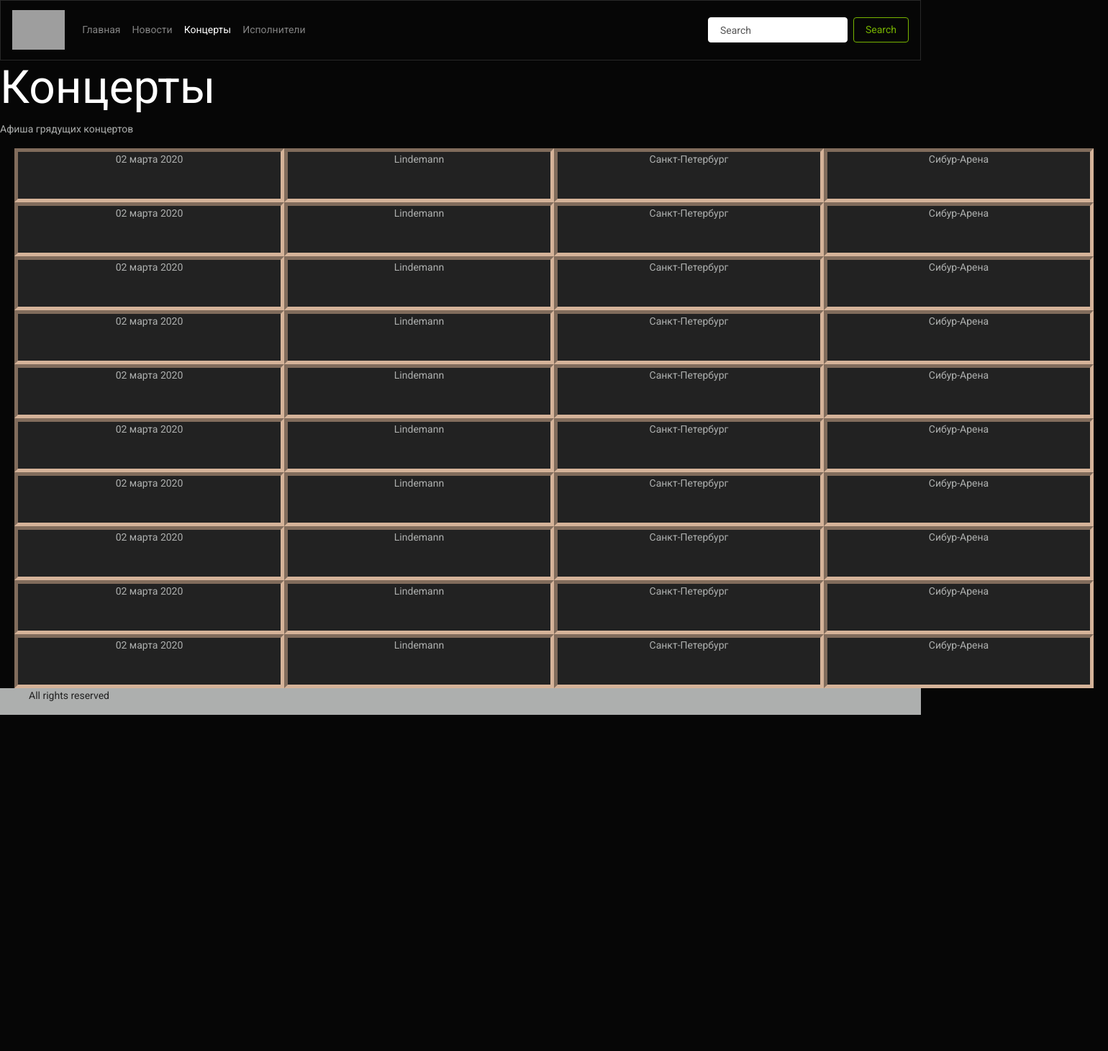
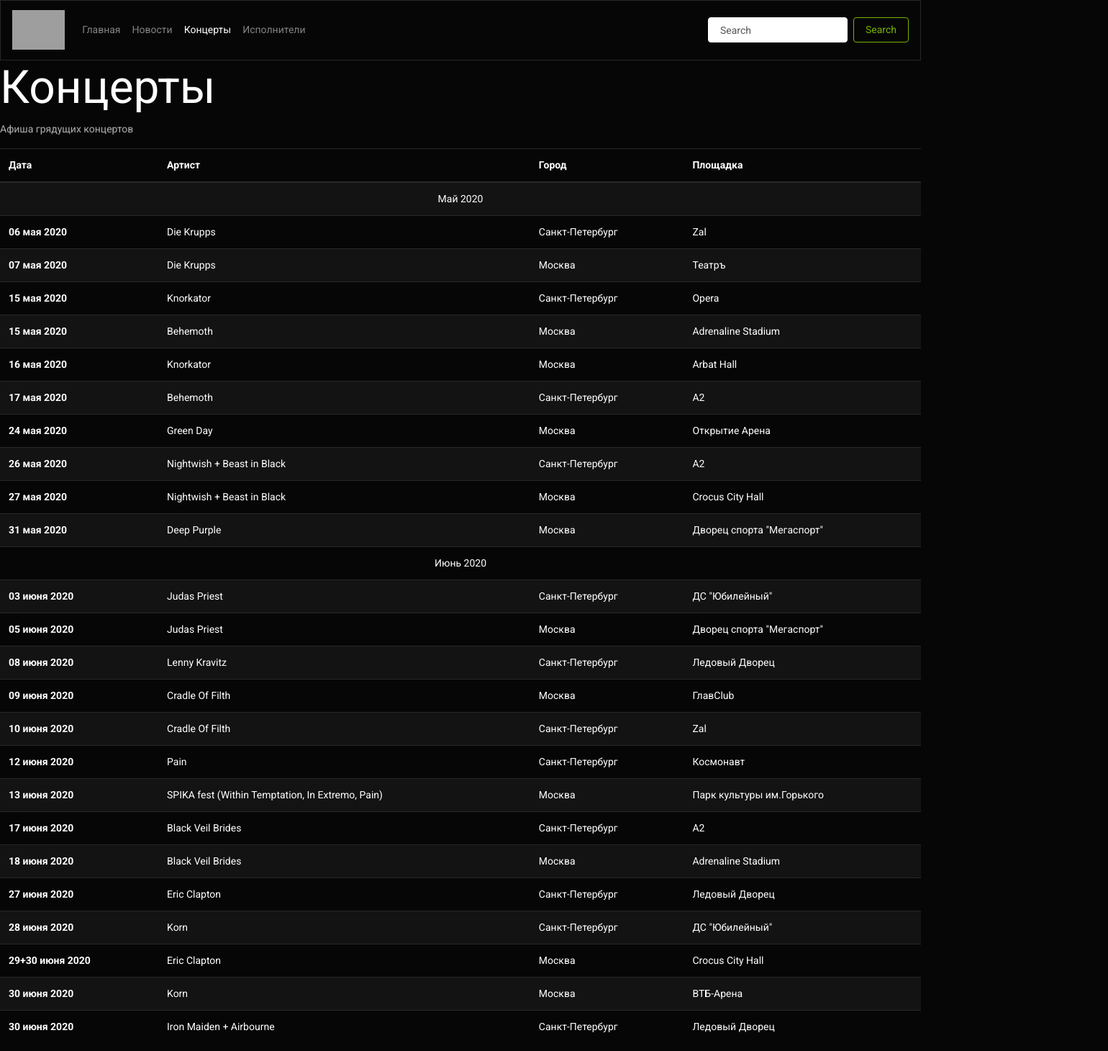
Before and after one commit to Vasya24/Metal-land-project, a plain HTML site: page shows.html in a window 1280 px wide. Shown: the whole page at 72% size, 1540 px wide, since content can reach past the window. Before the commit the page ends 993 px from the top, so only its background shows below. Drawn offline with nearby package versions, Linux system fonts and the light colour scheme; grey boxes are pictures that could not be loaded; a script that the page names is missing.

Commit message:
Something else done

```diff
--- a/css/shows.css
+++ b/css/shows.css
@@ -1,7 +1,3 @@
-html {
-    max-width: 100%
-}
-
 a:hover {
     text-decoration: none;
     color: inherit;
@@ -15,18 +11,6 @@ a {
     height: 55px;
 }
 
-.col-3,
-.bg-light {
-    border: 5px inset #d5b399;
-}
-
-.venue {
-    height: 75px;
+.month {
     text-align: center;
 }
-
-.row,
-.main {
-    margin-left: 10px;
-    width: 1500px;
-}
--- /dev/null
+++ b/js/shows.js
@@ -0,0 +1 @@
+let row = document.getElementsByTagName('tr');
--- a/shows.html
+++ b/shows.html
@@ -40,165 +40,177 @@
             </div>
         </nav>
     </header>
-    <main>
-        <h1><a href="shows.html">Концерты</a></h1>
+        <h1><a href="#">Концерты</a></h1>
         <p>Афиша грядущих концертов</p>
-        <section class="row main">
-            <div class="row venue">
-                <div class="col-3 bg-light">
-                    <div class="date">02 марта 2020</div>
-                </div>
-                <div class="col-3 bg-light">
-                    <div class="artist">Lindemann</div>
-                </div>
-                <div class="col-3 bg-light">
-                    <div class="city">Санкт-Петербург</div>
-                </div>
-                <div class="col-3 bg-light align-middle">
-                    <div class="place">Сибур-Арена</div>
-                </div>
-            </div>
-            <div class="row venue">
-                <div class="col-3 bg-light">
-                    <div class="date">02 марта 2020</div>
-                </div>
-                <div class="col-3 bg-light">
-                    <div class="artist">Lindemann</div>
-                </div>
-                <div class="col-3 bg-light">
-                    <div class="city">Санкт-Петербург</div>
-                </div>
-                <div class="col-3 bg-light">
-                    <div class="place">Сибур-Арена</div>
-                </div>
-            </div>
-            <div class="row venue">
-                <div class="col-3 bg-light">
-                    <div class="date">02 марта 2020</div>
-                </div>
-                <div class="col-3 bg-light">
-                    <div class="artist">Lindemann</div>
-                </div>
-                <div class="col-3 bg-light">
-                    <div class="city">Санкт-Петербург</div>
-                </div>
-                <div class="col-3 bg-light">
-                    <div class="place">Сибур-Арена</div>
-                </div>
-            </div>
-            <div class="row venue">
-                <div class="col-3 bg-light">
-                    <div class="date">02 марта 2020</div>
-                </div>
-                <div class="col-3 bg-light">
-                    <div class="artist">Lindemann</div>
-                </div>
-                <div class="col-3 bg-light">
-                    <div class="city">Санкт-Петербург</div>
-                </div>
-                <div class="col-3 bg-light">
-                    <div class="place">Сибур-Арена</div>
-                </div>
-            </div>
-            <div class="row venue">
-                <div class="col-3 bg-light">
-                    <div class="date">02 марта 2020</div>
-                </div>
-                <div class="col-3 bg-light">
-                    <div class="artist">Lindemann</div>
-                </div>
-                <div class="col-3 bg-light">
-                    <div class="city">Санкт-Петербург</div>
-                </div>
-                <div class="col-3 bg-light">
-                    <div class="place">Сибур-Арена</div>
-                </div>
-            </div>
-            <div class="row venue">
-                <div class="col-3 bg-light">
-                    <div class="date">02 марта 2020</div>
-                </div>
-                <div class="col-3 bg-light">
-                    <div class="artist">Lindemann</div>
-                </div>
-                <div class="col-3 bg-light">
-                    <div class="city">Санкт-Петербург</div>
-                </div>
-                <div class="col-3 bg-light">
-                    <div class="place">Сибур-Арена</div>
-                </div>
-            </div>
-            <div class="row venue">
-                <div class="col-3 bg-light">
-                    <div class="date">02 марта 2020</div>
-                </div>
-                <div class="col-3 bg-light">
-                    <div class="artist">Lindemann</div>
-                </div>
-                <div class="col-3 bg-light">
-                    <div class="city">Санкт-Петербург</div>
-                </div>
-                <div class="col-3 bg-light">
-                    <div class="place">Сибур-Арена</div>
-                </div>
-            </div>
-            <div class="row venue">
-                <div class="col-3 bg-light">
-                    <div class="date">02 марта 2020</div>
-                </div>
-                <div class="col-3 bg-light">
-                    <div class="artist">Lindemann</div>
-                </div>
-                <div class="col-3 bg-light">
-                    <div class="city">Санкт-Петербург</div>
-                </div>
-                <div class="col-3 bg-light">
-                    <div class="place">Сибур-Арена</div>
-                </div>
-            </div>
-            <div class="row venue">
-                <div class="col-3 bg-light">
-                    <div class="date">02 марта 2020</div>
-                </div>
-                <div class="col-3 bg-light">
-                    <div class="artist">Lindemann</div>
-                </div>
-                <div class="col-3 bg-light">
-                    <div class="city">Санкт-Петербург</div>
-                </div>
-                <div class="col-3 bg-light">
-                    <div class="place">Сибур-Арена</div>
-                </div>
-            </div>
-            <div class="row venue">
-                <div class="col-3 bg-light">
-                    <div class="date">02 марта 2020</div>
-                </div>
-                <div class="col-3 bg-light">
-                    <div class="artist">Lindemann</div>
-                </div>
-                <div class="col-3 bg-light">
-                    <div class="city">Санкт-Петербург</div>
-                </div>
-                <div class="col-3 bg-light">
-                    <div class="place">Сибур-Арена</div>
-                </div>
-            </div>
+        <table class="table table-striped">
+            <thead>
+              <tr>
+                <th scope="col">Дата</th>
+                <th scope="col">Артист</th>
+                <th scope="col">Город</th>
+                <th scope="col">Площадка</th>
+              </tr>
+            </thead>
+            <tbody>
+                <td class="month" colspan="4">Май 2020</td>
+              <tr class="show-row">
+                <th scope="row">06 мая 2020</th>
+                <td>Die Krupps</td>
+                <td>Санкт-Петербург</td>
+                <td>Zal</td>
+          </tr>
+              <tr class="show-row">
+                <th scope="row">07 мая 2020</th>
+                <td>Die Krupps</td>
+                <td>Москва</td>
+                <td>Театръ</td>
+          </tr>
+          <tr class="show-row">
+            <th scope="row">15 мая 2020</th>
+            <td>Knorkator</td>
+            <td>Санкт-Петербург</td>
+            <td>Opera</td>
+        </tr>
+        <tr class="show-row">
+            <th scope="row">15 мая 2020</th>
+            <td>Behemoth</td>
+            <td>Москва</td>
+            <td>Adrenaline Stadium</td>
+        </tr>
 
+        <tr class="show-row">
+            <th scope="row">16 мая 2020</th>
+            <td>Knorkator</td>
+            <td>Москва</td>
+            <td>Arbat Hall</td>
+        </tr>
 
-        </section>
-    </main>
+        <tr class="show-row">
+            <th scope="row">17 мая 2020</th>
+            <td>Behemoth</td>
+            <td>Санкт-Петербург</td>
+            <td>A2</td>
+        </tr>
+
+        <tr class="show-row">
+            <th scope="row">24 мая 2020</th>
+            <td>Green Day</td>
+            <td>Москва</td>
+            <td>Открытие Арена</td>
+        </tr>
+
+        <tr class="show-row">
+            <th scope="row">26 мая 2020</th>
+            <td>Nightwish + Beast in Black</td>
+            <td>Санкт-Петербург</td>
+            <td>A2</td>
+        </tr>
+
+        <tr class="show-row">
+            <th scope="row">27 мая 2020</th>
+            <td>Nightwish + Beast in Black</td>
+            <td>Москва</td>
+            <td>Crocus City Hall</td>
+        </tr>
+
+        <tr class="show-row">
+            <th scope="row">31 мая 2020</th>
+            <td>Deep Purple</td>
+            <td>Москва</td>
+            <td>Дворец спорта "Мегаспорт"</td>
+        </tr>
 
 
 
-    <footer class="col-12 bg-dark text-light mt-auto" id="footer">
-        <div class="col-4">
-            <div class="row">
-                <p>All rights reserved</p>
-            </div>
-        </div>
-    </footer>
+<td class="month" colspan="4">Июнь 2020</td>
+        <tr class="show-row">
+            <th scope="row">03 июня 2020</th>
+            <td>Judas Priest</td>
+            <td>Санкт-Петербург</td>
+            <td>ДС "Юбилейный"</td>
+        </tr>
+        <tr class="show-row">
+            <th scope="row">05 июня 2020</th>
+            <td>Judas Priest</td>
+            <td>Москва</td>
+            <td>Дворец спорта "Мегаспорт"</td>
+        </tr>
+        <tr class="show-row">
+            <th scope="row">08 июня 2020</th>
+            <td>Lenny Kravitz</td>
+            <td>Санкт-Петербург</td>
+            <td>Ледовый Дворец</td>
+        </tr>
+        <tr class="show-row">
+            <th scope="row">09 июня 2020</th>
+            <td>Cradle Of Filth</td>
+            <td>Москва</td>
+            <td>ГлавClub</td>
+        </tr>
+        <tr class="show-row">
+            <th scope="row">10 июня 2020</th>
+            <td>Cradle Of Filth</td>
+            <td>Санкт-Петербург</td>
+            <td>Zal</td>
+        </tr>
+        <tr class="show-row">
+            <th scope="row">12 июня 2020</th>
+            <td>Pain</td>
+            <td>Санкт-Петербург</td>
+            <td>Космонавт</td>
+        </tr>
+        <tr class="show-row">
+            <th scope="row">13 июня 2020</th>
+            <td>SPIKA fest (Within Temptation, In Extremo, Pain)</td>
+            <td>Москва</td>
+            <td>Парк культуры им.Горького</td>
+        </tr>
+        <tr class="show-row">
+            <th scope="row">17 июня 2020</th>
+            <td>Black Veil Brides</td>
+            <td>Санкт-Петербург</td>
+            <td>A2</td>
+        </tr>
+        <tr class="show-row">
+            <th scope="row">18 июня 2020</th>
+            <td>Black Veil Brides</td>
+            <td>Москва</td>
+            <td>Adrenaline Stadium</td>
+        </tr>
+        <tr class="show-row">
+            <th scope="row">27 июня 2020</th>
+            <td>Eric Clapton</td>
+            <td>Санкт-Петербург</td>
+            <td>Ледовый Дворец</td>
+        </tr>
+        <tr class="show-row">
+            <th scope="row">28 июня 2020</th>
+            <td>Korn</td>
+            <td>Санкт-Петербург</td>
+            <td>ДС "Юбилейный"</td>
+        </tr>
+        <tr class="show-row">
+            <th scope="row">29+30 июня 2020</th>
+            <td>Eric Clapton</td>
+            <td>Москва</td>
+            <td>Crocus City Hall</td>
+        </tr>
+        <tr class="show-row">
+            <th scope="row">30 июня 2020</th>
+            <td>Korn</td>
+            <td>Москва</td>
+            <td>ВТБ-Арена</td>
+        </tr>
+        <tr class="show-row">
+            <th scope="row">30 июня 2020</th>
+            <td>Iron Maiden + Airbourne</td>
+            <td>Санкт-Петербург</td>
+            <td>Ледовый Дворец</td>
+        </tr>
 
+
+            </tbody>
+          </table>
     <script src="https://code.jquery.com/jquery-3.4.1.slim.min.js" integrity="sha384-J6qa4849blE2+poT4WnyKhv5vZF5SrPo0iEjwBvKU7imGFAV0wwj1yYfoRSJoZ+n" crossorigin="anonymous"></script>
     <script src="https://cdn.jsdelivr.net/npm/popper.js@1.16.0/dist/umd/popper.min.js" integrity="sha384-Q6E9RHvbIyZFJoft+2mJbHaEWldlvI9IOYy5n3zV9zzTtmI3UksdQRVvoxMfooAo" crossorigin="anonymous"></script>
     <script src="js/bootstrap.min.js"></script>
```
